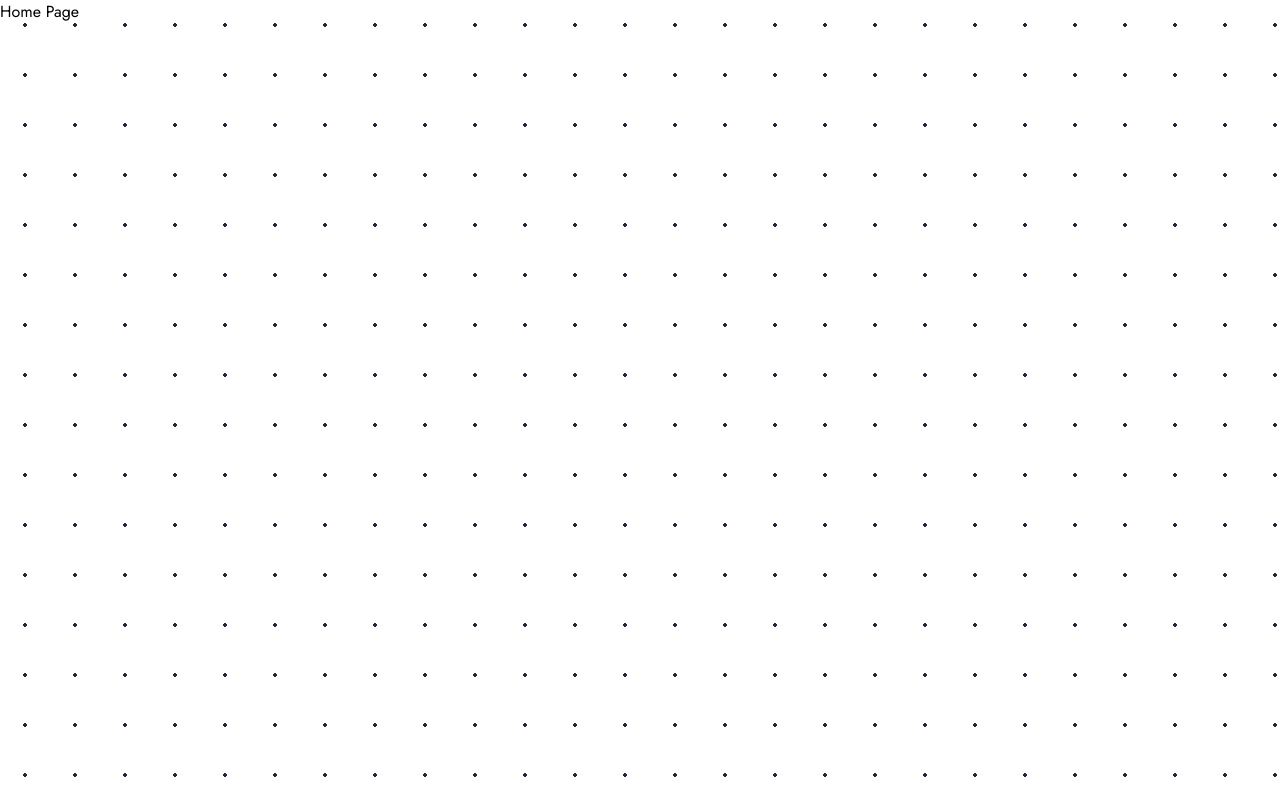
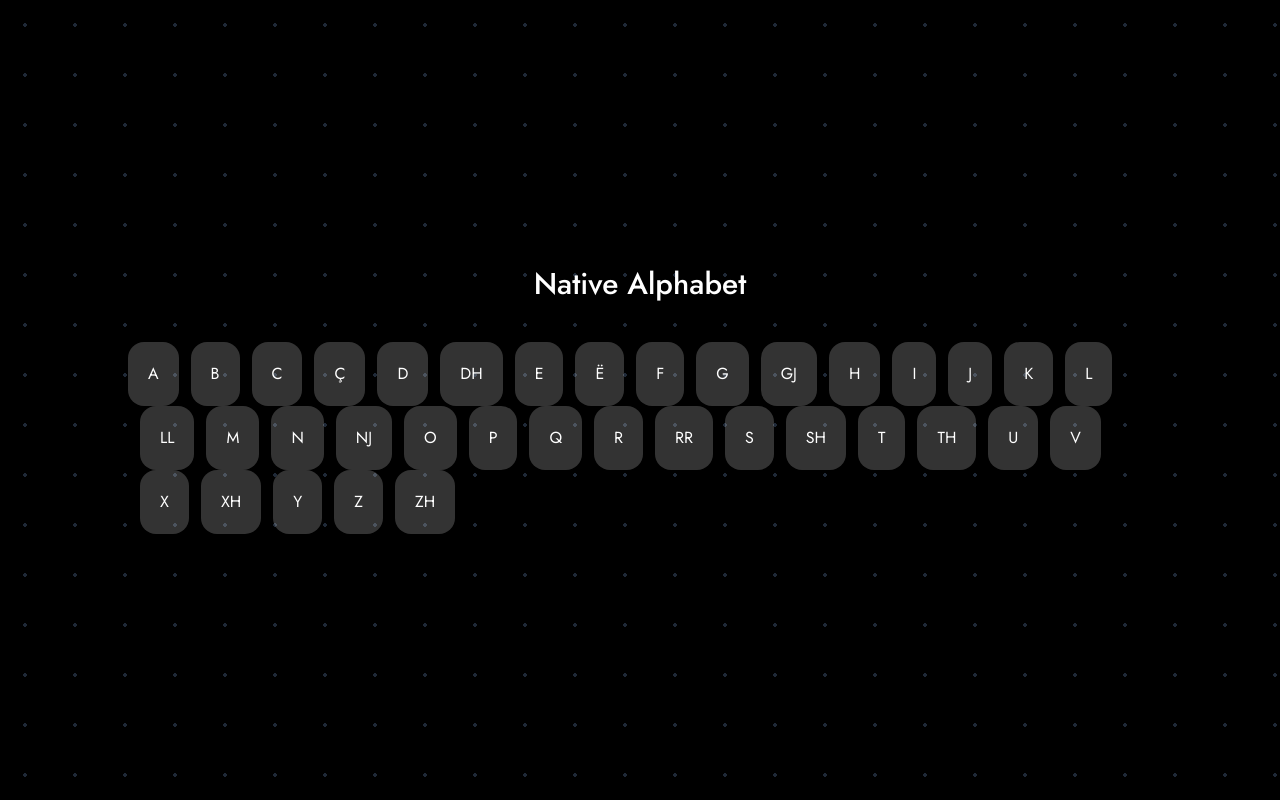
Before and after one commit to dalist1/nativify, a Next.js app in the folder native/: page / in a window 1280 px wide. Built offline with nearby package versions, Linux system fonts and the light colour scheme.

Commit message:
fix changes

```diff
--- a/native/app/components/Buttons.js
+++ b/native/app/components/Buttons.js
@@ -1,5 +1,37 @@
-export default function Buttons() {
-    <div>
-        Hello World
+"use client";
+
+import { useState } from "react";
+
+export default function Buttons({ alphabet, words }) {
+  const [displayWords, setDisplayWords] = useState([]);
+
+  const pickWord = (letter) => {
+    const wordsList = words.filter((item) => item.letter === letter);
+    console.log(
+      `you picked ${letter} and there is simple words represents the ${wordsList[0].items.join(
+        " "
+      )}`
+    );
+    setDisplayWords(wordsList[0].items);
+  };
+  return (
+    <div className="flex flex-col w-full">
+      <div className="flex space-x-3 flex-wrap ">
+        {alphabet.map((letter, index) => (
+          <button
+            className="p-5 rounded-2xl bg-white/20 hover:bg-gray-400/30"
+            key={index}
+            onClick={() => pickWord(letter)}
+          >
+            {letter}
+          </button>
+        ))}
+      </div>
+
+      <div className="flex space-x-3">
+        {displayWords.length > 0 &&
+          displayWords.map((word, key) => <span key={key}>{word}</span>)}
+      </div>
     </div>
+  );
 }
--- a/native/app/layout.js
+++ b/native/app/layout.js
@@ -11,7 +11,7 @@ export const metadata = {
 export default function RootLayout({ children }) {
   return (
     <html lang="en">
-      <body className={`${inter.className} p-0 m-0 bg-[#30336] bg-radial-gradient bg-size-50`}>
+      <body className={`${inter.className} text-justify h-screen w-4/5 flex items-center mx-auto p-0 m-0 bg-black bg-radial-gradient bg-size-50 text-white`}>
         {children}
       </body>
     </html>
--- a/native/app/page.js
+++ b/native/app/page.js
@@ -1,7 +1,62 @@
+import Buttons from "./components/Buttons";
+
 export default function HomePage() {
+  const alphabet = [
+    'A', 'B', 'C', 'Ç', 'D', 'DH', 'E', 'Ë', 'F', 'G', 'GJ', 'H', 'I', 'J', 'K', 'L', 'LL', 'M', 'N', 'NJ', 'O', 'P', 'Q', 'R', 'RR', 'S', 'SH', 'T', 'TH', 'U', 'V', 'X', 'XH', 'Y', 'Z', 'ZH']
+
+    const words = [
+        { letter: 'A', items: ['automjet', 'avion', 'agim', 'anije'] },
+        { letter: 'B', items: ['baltë', 'bukur', 'behar', 'breshkë'] },
+        { letter: 'C', items: ['çikë', 'çelës', 'çati', 'çarçaf'] },
+        { letter: 'Ç', items: ['çelës', 'çati', 'çarçaf', 'çadër'] },
+        { letter: 'D', items: ['djalë', 'dhomë', 'dridh', 'dasma'] },
+        { letter: 'DH', items: ['dhuratë', 'dhembi', 'dhëmb', 'dhemshëm'] },
+        { letter: 'E', items: ['eagle', 'euro', 'e bardhë', 'e bukur'] },
+        { letter: 'Ë', items: ['ëmbël', 'ëndërr', 'ëmbëlsirë', 'ëndërruar'] },
+        { letter: 'F', items: ['fjalë', 'flamur', 'fshesë', 'fëmijë'] },
+        { letter: 'G', items: ['gjysmë', 'gjelbër', 'gjë', 'gjuhë'] },
+        { letter: 'GJ', items: ['gjumë', 'gjëndje', 'gjëra', 'gjëmë'] },
+        { letter: 'H', items: ['hënë', 'humb', 'hark', 'humbje'] },
+        { letter: 'I', items: ['ishull', 'ikonë', 'ide', 'i zi'] },
+        { letter: 'J', items: ['jastëk', 'jehonë', 'jetë', 'jetim'] },
+        { letter: 'K', items: ['kafshë', 'kamera', 'kopsht', 'kryq'] },
+        { letter: 'L', items: ['lule', 'libër', 'lumë', 'le të jetë'] },
+        { letter: 'LL', items: ['llomotit', 'llaf', 'llak', 'llapë'] },
+        { letter: 'M', items: ['mëngjes', 'mrekulli', 'mik', 'mollë'] },
+        { letter: 'N', items: ['natë', 'ngjyrë', 'ndërtesë', 'një'] },
+        { letter: 'NJ', items: ['njëzet', 'njëkohësisht', 'njësoj', 'njëmijë'] },
+        { letter: 'O', items: ['orë', 'ose', 'opak', 'osht'] },
+        { letter: 'P', items: ['pëllëmbë', 'peshk', 'pasdite', 'për'] },
+        { letter: 'Q', items: ['qeveri', 'qytet', 'qenie', 'qark'] },
+        { letter: 'R', items: ['rrugë', 'rroba', 'rreth', 'rrotull'] },
+        { letter: 'RR', items: ['rrufe', 'rrush', 'rrumbullakë', 'rrëshqitje'] },
+        { letter: 'S', items: ['shëndoshë', 'shkollë', 'shtëpi', 'shtatë'] },
+        { letter: 'SH', items: ['shpirt', 'shenjë', 'shenjtëror', 'shkëlqim'] },
+        { letter: 'T', items: ['treg', 'tavolinë', 'trup', 'të'] },
+        { letter: 'TH', items: ['thyer', 'tharës', 'tharë', 'thërrmuar'] },
+        { letter: 'U', items: ['ulët', 'unazë', 'unë', 'ujë'] },
+        { letter: 'V', items: ['vjeshtë', 'vajzë', 'vend', 'vrap'] },
+        {
+          letter: "XH",
+          items: ["Xhami", "Xhaketa", "Xhepi"]
+        },
+        {
+          letter: "Y",
+          items: ["Yndyrë", "Ymer", "Ylber"]
+        },
+        {
+          letter: "Z",
+          items: ["Zjarr", "Zog", "Zbritje"]
+        },
+        { letter: 'X', items: ['xhep', 'xhastik', 'xhinxhir', 'xheloz'] },
+        { letter: 'ZH', items: ['zhurmë', 'zhvillim', 'zhavorr', 'zhdukje'] } ]
+
+
   return (
-    <>
-    Home Page
-    </>
+    <div className="flex flex-col justify-center items-center">
+     <span className="text-3xl font-medium pb-10">Native Alphabet</span>
+    <Buttons alphabet={alphabet} words={words}/>
+    </div>
+
   )
 }
```
